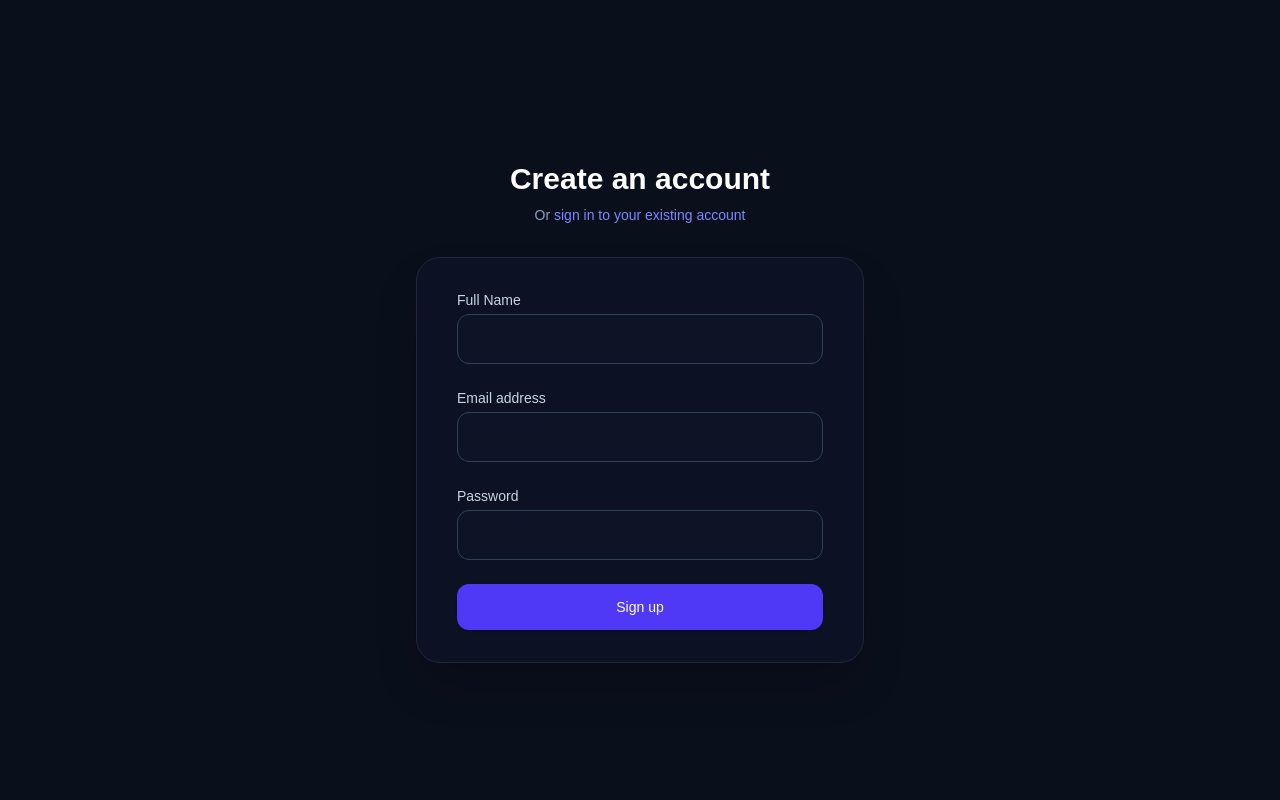
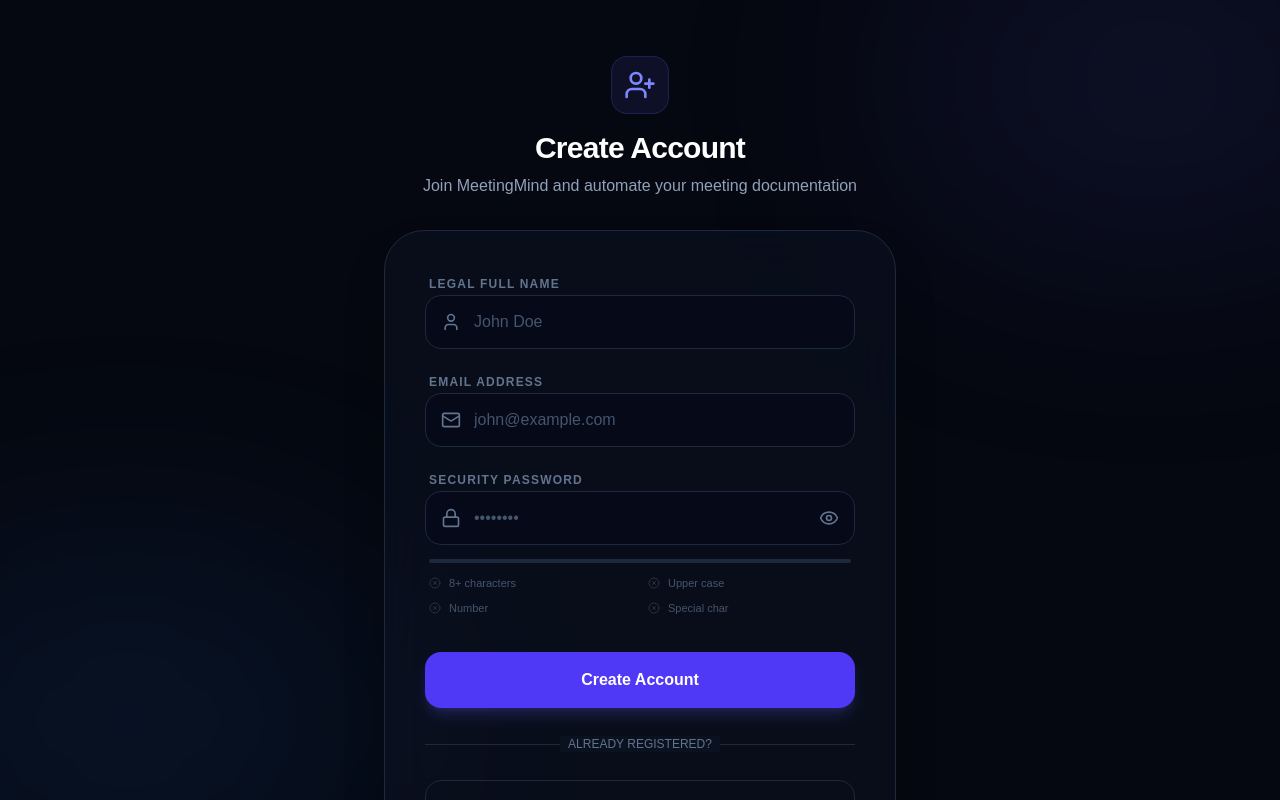
Before and after one commit to abi6374/Meetingapp, a Next.js app in the folder frontend/: page /signup in a window 1280 px wide. Shown: the top 800 px of the page. Built offline with nearby package versions, Linux system fonts and the light colour scheme; no server answers.

Commit message:
Login updated

```diff
--- a/frontend/src/app/(auth)/login/page.tsx
+++ b/frontend/src/app/(auth)/login/page.tsx
@@ -5,11 +5,22 @@
 import { useRouter } from 'next/navigation';
 import { useAuthStore } from '@/store/useAuthStore';
 import api from '@/lib/api';
-import { Loader2, AlertCircle } from 'lucide-react';
+import {
+  Loader2,
+  AlertCircle,
+  Mail,
+  Lock,
+  Eye,
+  EyeOff,
+  ArrowRight,
+  ShieldCheck
+} from 'lucide-react';
+import { motion } from 'framer-motion';
 
 export default function LoginPage() {
   const [email, setEmail] = useState('');
   const [password, setPassword] = useState('');
+  const [showPassword, setShowPassword] = useState(false);
   const [loading, setLoading] = useState(false);
   const [error, setError] = useState<string | null>(null);
 
@@ -23,13 +34,12 @@
 
     try {
       const formData = new FormData();
-      formData.append('username', email); // OAuth2 expects 'username'
+      formData.append('username', email);
       formData.append('password', password);
 
-    const res = await api.post('auth/login', formData);
+      const res = await api.post('auth/login', formData);
       const token = res.data.access_token;
 
-      // Fetch user data
       const meRes = await api.get('auth/me', {
         headers: { Authorization: `Bearer ${token}` }
       });
@@ -37,89 +47,142 @@
       setAuth(token, meRes.data);
       router.push('/dashboard');
     } catch (err: any) {
-      setError(err.response?.data?.detail || 'Failed to login');
+      setError(err.response?.data?.detail || 'Invalid email or password. Please try again.');
     } finally {
       setLoading(false);
     }
   };
 
   return (
-    <div className="min-h-screen bg-[#0a0f1c] text-slate-200 flex flex-col justify-center py-12 sm:px-6 lg:px-8 selection:bg-indigo-500/30">
-      <div className="sm:mx-auto sm:w-full sm:max-w-md">
-        <h2 className="mt-6 text-center text-3xl font-extrabold text-white">
-          Sign in to your account
-        </h2>
-        <p className="mt-2 text-center text-sm text-slate-400">
-          Or{' '}
-          <Link href="/signup" className="font-medium text-indigo-400 hover:text-indigo-300">
-            create a new account
-          </Link>
-        </p>
+    <div className="min-h-screen bg-[#050810] flex items-center justify-center p-4 selection:bg-indigo-500/30">
+      {/* Background blobs */}
+      <div className="fixed inset-0 overflow-hidden pointer-events-none">
+        <div className="absolute top-[-10%] left-[-10%] w-[40%] h-[40%] bg-indigo-500/10 rounded-full blur-[120px]"></div>
+        <div className="absolute bottom-[-10%] right-[-10%] w-[40%] h-[40%] bg-blue-500/10 rounded-full blur-[120px]"></div>
       </div>
 
-      <div className="mt-8 sm:mx-auto sm:w-full sm:max-w-md">
-        <div className="bg-slate-900/50 py-8 px-4 shadow-2xl border border-slate-800 sm:rounded-3xl sm:px-10">
-          <form className="space-y-6" onSubmit={handleLogin}>
+      <motion.div
+        initial={{ opacity: 0, y: 20 }}
+        animate={{ opacity: 1, y: 0 }}
+        transition={{ duration: 0.5 }}
+        className="w-full max-w-md relative z-10"
+      >
+        <div className="text-center mb-8">
+          <motion.div
+            initial={{ scale: 0.8 }}
+            animate={{ scale: 1 }}
+            className="inline-flex p-3 rounded-2xl bg-indigo-500/10 border border-indigo-500/20 text-indigo-400 mb-4"
+          >
+            <ShieldCheck className="w-8 h-8" />
+          </motion.div>
+          <h1 className="text-3xl font-extrabold text-white tracking-tight">Welcome Back</h1>
+          <p className="text-slate-400 mt-2">Enter your credentials to access your meetings</p>
+        </div>
+
+        <div className="bg-slate-900/40 backdrop-blur-xl border border-slate-800 p-8 rounded-[2.5rem] shadow-2xl">
+          <form className="space-y-5" onSubmit={handleLogin}>
             {error && (
-              <div className="p-4 bg-red-500/10 border border-red-500/20 text-red-400 rounded-xl flex items-center gap-3 text-sm">
+              <motion.div
+                initial={{ opacity: 0, x: -10 }}
+                animate={{ opacity: 1, x: 0 }}
+                className="p-4 bg-red-500/10 border border-red-500/20 text-red-400 rounded-2xl flex items-center gap-3 text-sm"
+              >
                 <AlertCircle className="w-5 h-5 shrink-0" />
                 {error}
-              </div>
+              </motion.div>
             )}
 
-            <div>
-              <label className="block text-sm font-medium text-slate-300">Email address</label>
-              <div className="mt-1">
+            <div className="space-y-1.5">
+              <label className="text-xs font-bold text-slate-500 uppercase tracking-widest ml-1">Email Address</label>
+              <div className="relative group">
+                <div className="absolute left-4 top-1/2 -translate-y-1/2 text-slate-500 group-focus-within:text-indigo-400 transition-colors">
+                  <Mail className="w-5 h-5" />
+                </div>
                 <input
                   type="email"
                   required
                   value={email}
                   onChange={(e) => setEmail(e.target.value)}
-                  className="appearance-none block w-full px-4 py-3 bg-slate-900/50 border border-slate-700 rounded-xl text-slate-200 placeholder-slate-500 focus:outline-none focus:ring-1 focus:ring-indigo-500 focus:border-indigo-500"
+                  placeholder="name@company.com"
+                  className="w-full pl-12 pr-4 py-3.5 bg-slate-950/50 border border-slate-800 rounded-2xl text-slate-200 placeholder-slate-600 focus:outline-none focus:ring-1 focus:ring-indigo-500 focus:border-indigo-500 transition-all"
                 />
               </div>
             </div>
 
-            <div>
-              <label className="block text-sm font-medium text-slate-300">Password</label>
-              <div className="mt-1">
+            <div className="space-y-1.5">
+              <div className="flex justify-between items-center ml-1">
+                <label className="text-xs font-bold text-slate-500 uppercase tracking-widest">Password</label>
+                <a href="#" className="text-[11px] font-bold text-indigo-400 hover:text-indigo-300 uppercase tracking-wider">Forgot?</a>
+              </div>
+              <div className="relative group">
+                <div className="absolute left-4 top-1/2 -translate-y-1/2 text-slate-500 group-focus-within:text-indigo-400 transition-colors">
+                  <Lock className="w-5 h-5" />
+                </div>
                 <input
-                  type="password"
+                  type={showPassword ? "text" : "password"}
                   required
                   value={password}
                   onChange={(e) => setPassword(e.target.value)}
-                  className="appearance-none block w-full px-4 py-3 bg-slate-900/50 border border-slate-700 rounded-xl text-slate-200 placeholder-slate-500 focus:outline-none focus:ring-1 focus:ring-indigo-500 focus:border-indigo-500"
+                  placeholder="••••••••"
+                  className="w-full pl-12 pr-12 py-3.5 bg-slate-950/50 border border-slate-800 rounded-2xl text-slate-200 placeholder-slate-600 focus:outline-none focus:ring-1 focus:ring-indigo-500 focus:border-indigo-500 transition-all"
                 />
+                <button
+                  type="button"
+                  onClick={() => setShowPassword(!showPassword)}
+                  className="absolute right-4 top-1/2 -translate-y-1/2 text-slate-500 hover:text-slate-300 transition-colors"
+                >
+                  {showPassword ? <EyeOff className="w-5 h-5" /> : <Eye className="w-5 h-5" />}
+                </button>
               </div>
             </div>
 
-            <div className="flex items-center justify-between">
-              <div className="flex items-center">
-                <input id="remember-me" name="remember-me" type="checkbox" className="h-4 w-4 text-indigo-500 focus:ring-indigo-500 border-slate-700 rounded bg-slate-900" />
-                <label htmlFor="remember-me" className="ml-2 block text-sm text-slate-400">
-                  Remember me
-                </label>
+            <div className="flex items-center gap-3 ml-1">
+              <input
+                id="remember-me"
+                type="checkbox"
+                className="w-4 h-4 rounded border-slate-800 bg-slate-950 text-indigo-600 focus:ring-indigo-500 focus:ring-offset-slate-900"
+              />
+              <label htmlFor="remember-me" className="text-sm text-slate-400 select-none">
+                Stay signed in
+              </label>
+            </div>
+
+            <div className="pt-2">
+              <button
+                type="submit"
+                disabled={loading}
+                className="w-full flex items-center justify-center gap-2 py-4 bg-indigo-600 hover:bg-indigo-500 text-white font-bold rounded-2xl transition-all shadow-lg shadow-indigo-500/20 active:scale-[0.98] disabled:opacity-50"
+              >
+                {loading ? <Loader2 className="w-5 h-5 animate-spin" /> : (
+                  <>
+                    Sign In <ArrowRight className="w-5 h-5" />
+                  </>
+                )}
+              </button>
+            </div>
+
+            <div className="relative py-4">
+              <div className="absolute inset-0 flex items-center">
+                <div className="w-full border-t border-slate-800"></div>
               </div>
-
-              <div className="text-sm">
-                <a href="#" className="font-medium text-indigo-400 hover:text-indigo-300">
-                  Forgot your password?
-                </a>
+              <div className="relative flex justify-center text-xs uppercase">
+                <span className="bg-[#0b121f] px-2 text-slate-500 font-medium">New to MeetingMind?</span>
               </div>
             </div>
 
-            <div>
-              <button
-                type="submit"
-                disabled={loading}
-                className="w-full flex justify-center py-3 px-4 border border-transparent rounded-xl shadow-sm text-sm font-medium text-white bg-indigo-600 hover:bg-indigo-500 focus:outline-none focus:ring-2 focus:ring-offset-2 focus:ring-offset-slate-900 focus:ring-indigo-500 disabled:opacity-50 transition-colors"
-              >
-                {loading ? <Loader2 className="w-5 h-5 animate-spin" /> : "Sign in"}
-              </button>
-            </div>
+            <Link
+              href="/signup"
+              className="w-full flex items-center justify-center py-3.5 border border-slate-800 hover:bg-slate-800/50 text-slate-300 font-semibold rounded-2xl transition-all"
+            >
+              Create Free Account
+            </Link>
           </form>
         </div>
-      </div>
+
+        <p className="text-center text-[10px] text-slate-600 font-medium uppercase tracking-[0.2em] mt-8">
+          Secure Multi-Tenant Cloud Architecture
+        </p>
+      </motion.div>
     </div>
   );
 }
--- a/frontend/src/app/(auth)/signup/page.tsx
+++ b/frontend/src/app/(auth)/signup/page.tsx
@@ -1,36 +1,78 @@
 'use client';
 
-import React, { useState } from 'react';
+import React, { useState, useEffect } from 'react';
 import Link from 'next/link';
 import { useRouter } from 'next/navigation';
 import { useAuthStore } from '@/store/useAuthStore';
 import api from '@/lib/api';
-import { Loader2, AlertCircle } from 'lucide-react';
+import {
+  Loader2,
+  AlertCircle,
+  User,
+  Mail,
+  Lock,
+  Eye,
+  EyeOff,
+  UserPlus,
+  CheckCircle2,
+  XCircle
+} from 'lucide-react';
+import { motion, AnimatePresence } from 'framer-motion';
 
 export default function SignupPage() {
   const [fullName, setFullName] = useState('');
   const [email, setEmail] = useState('');
   const [password, setPassword] = useState('');
+  const [showPassword, setShowPassword] = useState(false);
   const [loading, setLoading] = useState(false);
   const [error, setError] = useState<string | null>(null);
+
+  // Password Strength State
+  const [strength, setStrength] = useState(0);
+  const [checks, setChecks] = useState({
+    length: false,
+    number: false,
+    special: false,
+    upper: false
+  });
 
   const router = useRouter();
   const { setAuth } = useAuthStore();
 
+  useEffect(() => {
+    const newChecks = {
+      length: password.length >= 8,
+      number: /[0-9]/.test(password),
+      special: /[!@#$%^&*(),.?":{}|<>]/.test(password),
+      upper: /[A-Z]/.test(password)
+    };
+    setChecks(newChecks);
+
+    let s = 0;
+    if (newChecks.length) s += 25;
+    if (newChecks.number) s += 25;
+    if (newChecks.special) s += 25;
+    if (newChecks.upper) s += 25;
+    setStrength(s);
+  }, [password]);
+
   const handleSignup = async (e: React.FormEvent) => {
     e.preventDefault();
+    if (strength < 75) {
+      setError("Please choose a stronger password.");
+      return;
+    }
+
     setLoading(true);
     setError(null);
 
     try {
-      // Create user
       await api.post('auth/signup', {
         email,
         password,
         full_name: fullName
       });
 
-      // Auto-login after signup
       const formData = new FormData();
       formData.append('username', email);
       formData.append('password', password);
@@ -38,7 +80,6 @@
       const res = await api.post('auth/login', formData);
       const token = res.data.access_token;
 
-      // Fetch user data
       const meRes = await api.get('auth/me', {
         headers: { Authorization: `Bearer ${token}` }
       });
@@ -46,87 +87,175 @@
       setAuth(token, meRes.data);
       router.push('/dashboard');
     } catch (err: any) {
-      setError(err.response?.data?.detail || 'Failed to sign up');
+      setError(err.response?.data?.detail || 'Registration failed. This email may already be in use.');
     } finally {
       setLoading(false);
     }
   };
 
   return (
-    <div className="min-h-screen bg-[#0a0f1c] text-slate-200 flex flex-col justify-center py-12 sm:px-6 lg:px-8 selection:bg-indigo-500/30">
-      <div className="sm:mx-auto sm:w-full sm:max-w-md">
-        <h2 className="mt-6 text-center text-3xl font-extrabold text-white">
-          Create an account
-        </h2>
-        <p className="mt-2 text-center text-sm text-slate-400">
-          Or{' '}
-          <Link href="/login" className="font-medium text-indigo-400 hover:text-indigo-300">
-            sign in to your existing account
-          </Link>
-        </p>
+    <div className="min-h-screen bg-[#050810] flex items-center justify-center p-4 selection:bg-indigo-500/30">
+      {/* Background blobs */}
+      <div className="fixed inset-0 overflow-hidden pointer-events-none">
+        <div className="absolute top-[-10%] right-[-10%] w-[40%] h-[40%] bg-indigo-500/10 rounded-full blur-[120px]"></div>
+        <div className="absolute bottom-[-10%] left-[-10%] w-[40%] h-[40%] bg-blue-500/10 rounded-full blur-[120px]"></div>
       </div>
 
-      <div className="mt-8 sm:mx-auto sm:w-full sm:max-w-md">
-        <div className="bg-slate-900/50 py-8 px-4 shadow-2xl border border-slate-800 sm:rounded-3xl sm:px-10">
-          <form className="space-y-6" onSubmit={handleSignup}>
-            {error && (
-              <div className="p-4 bg-red-500/10 border border-red-500/20 text-red-400 rounded-xl flex items-center gap-3 text-sm">
-                <AlertCircle className="w-5 h-5 shrink-0" />
-                {error}
-              </div>
-            )}
+      <motion.div
+        initial={{ opacity: 0, y: 20 }}
+        animate={{ opacity: 1, y: 0 }}
+        transition={{ duration: 0.5 }}
+        className="w-full max-w-lg relative z-10 py-10"
+      >
+        <div className="text-center mb-8">
+          <motion.div
+            initial={{ scale: 0.8 }}
+            animate={{ scale: 1 }}
+            className="inline-flex p-3 rounded-2xl bg-indigo-500/10 border border-indigo-500/20 text-indigo-400 mb-4"
+          >
+            <UserPlus className="w-8 h-8" />
+          </motion.div>
+          <h1 className="text-3xl font-extrabold text-white tracking-tight">Create Account</h1>
+          <p className="text-slate-400 mt-2">Join MeetingMind and automate your meeting documentation</p>
+        </div>
 
-            <div>
-              <label className="block text-sm font-medium text-slate-300">Full Name</label>
-              <div className="mt-1">
+        <div className="bg-slate-900/40 backdrop-blur-xl border border-slate-800 p-8 md:p-10 rounded-[2.5rem] shadow-2xl">
+          <form className="space-y-5" onSubmit={handleSignup}>
+            <AnimatePresence mode='wait'>
+              {error && (
+                <motion.div
+                  initial={{ opacity: 0, height: 0 }}
+                  animate={{ opacity: 1, height: 'auto' }}
+                  exit={{ opacity: 0, height: 0 }}
+                  className="p-4 bg-red-500/10 border border-red-500/20 text-red-400 rounded-2xl flex items-center gap-3 text-sm"
+                >
+                  <AlertCircle className="w-5 h-5 shrink-0" />
+                  {error}
+                </motion.div>
+              )}
+            </AnimatePresence>
+
+            <div className="space-y-1.5">
+              <label className="text-xs font-bold text-slate-500 uppercase tracking-widest ml-1">Legal Full Name</label>
+              <div className="relative group">
+                <div className="absolute left-4 top-1/2 -translate-y-1/2 text-slate-500 group-focus-within:text-indigo-400 transition-colors">
+                  <User className="w-5 h-5" />
+                </div>
                 <input
                   type="text"
                   required
                   value={fullName}
                   onChange={(e) => setFullName(e.target.value)}
-                  className="appearance-none block w-full px-4 py-3 bg-slate-900/50 border border-slate-700 rounded-xl text-slate-200 placeholder-slate-500 focus:outline-none focus:ring-1 focus:ring-indigo-500 focus:border-indigo-500"
+                  placeholder="John Doe"
+                  className="w-full pl-12 pr-4 py-3.5 bg-slate-950/50 border border-slate-800 rounded-2xl text-slate-200 placeholder-slate-600 focus:outline-none focus:ring-1 focus:ring-indigo-500 focus:border-indigo-500 transition-all"
                 />
               </div>
             </div>
 
-            <div>
-              <label className="block text-sm font-medium text-slate-300">Email address</label>
-              <div className="mt-1">
+            <div className="space-y-1.5">
+              <label className="text-xs font-bold text-slate-500 uppercase tracking-widest ml-1">Email Address</label>
+              <div className="relative group">
+                <div className="absolute left-4 top-1/2 -translate-y-1/2 text-slate-500 group-focus-within:text-indigo-400 transition-colors">
+                  <Mail className="w-5 h-5" />
+                </div>
                 <input
                   type="email"
                   required
                   value={email}
                   onChange={(e) => setEmail(e.target.value)}
-                  className="appearance-none block w-full px-4 py-3 bg-slate-900/50 border border-slate-700 rounded-xl text-slate-200 placeholder-slate-500 focus:outline-none focus:ring-1 focus:ring-indigo-500 focus:border-indigo-500"
+                  placeholder="john@example.com"
+                  className="w-full pl-12 pr-4 py-3.5 bg-slate-950/50 border border-slate-800 rounded-2xl text-slate-200 placeholder-slate-600 focus:outline-none focus:ring-1 focus:ring-indigo-500 focus:border-indigo-500 transition-all"
                 />
               </div>
             </div>
 
-            <div>
-              <label className="block text-sm font-medium text-slate-300">Password</label>
-              <div className="mt-1">
+            <div className="space-y-1.5">
+              <label className="text-xs font-bold text-slate-500 uppercase tracking-widest ml-1">Security Password</label>
+              <div className="relative group">
+                <div className="absolute left-4 top-1/2 -translate-y-1/2 text-slate-500 group-focus-within:text-indigo-400 transition-colors">
+                  <Lock className="w-5 h-5" />
+                </div>
                 <input
-                  type="password"
+                  type={showPassword ? "text" : "password"}
                   required
                   value={password}
                   onChange={(e) => setPassword(e.target.value)}
-                  className="appearance-none block w-full px-4 py-3 bg-slate-900/50 border border-slate-700 rounded-xl text-slate-200 placeholder-slate-500 focus:outline-none focus:ring-1 focus:ring-indigo-500 focus:border-indigo-500"
+                  placeholder="••••••••"
+                  className="w-full pl-12 pr-12 py-3.5 bg-slate-950/50 border border-slate-800 rounded-2xl text-slate-200 placeholder-slate-600 focus:outline-none focus:ring-1 focus:ring-indigo-500 focus:border-indigo-500 transition-all"
                 />
+                <button
+                  type="button"
+                  onClick={() => setShowPassword(!showPassword)}
+                  className="absolute right-4 top-1/2 -translate-y-1/2 text-slate-500 hover:text-slate-300 transition-colors"
+                >
+                  {showPassword ? <EyeOff className="w-5 h-5" /> : <Eye className="w-5 h-5" />}
+                </button>
+              </div>
+
+              {/* Strength Meter */}
+              <div className="px-1 pt-2">
+                <div className="h-1 w-full bg-slate-800 rounded-full overflow-hidden">
+                  <motion.div
+                    initial={{ width: 0 }}
+                    animate={{ width: `${strength}%` }}
+                    className={`h-full transition-colors duration-500 ${
+                      strength <= 25 ? 'bg-red-500' :
+                      strength <= 50 ? 'bg-amber-500' :
+                      strength <= 75 ? 'bg-blue-500' :
+                      'bg-emerald-500'
+                    }`}
+                  />
+                </div>
+                <div className="grid grid-cols-2 gap-x-4 gap-y-2 mt-3">
+                  <PasswordCheck label="8+ characters" met={checks.length} />
+                  <PasswordCheck label="Upper case" met={checks.upper} />
+                  <PasswordCheck label="Number" met={checks.number} />
+                  <PasswordCheck label="Special char" met={checks.special} />
+                </div>
               </div>
             </div>
 
-            <div>
+            <div className="pt-4">
               <button
                 type="submit"
                 disabled={loading}
-                className="w-full flex justify-center py-3 px-4 border border-transparent rounded-xl shadow-sm text-sm font-medium text-white bg-indigo-600 hover:bg-indigo-500 focus:outline-none focus:ring-2 focus:ring-offset-2 focus:ring-offset-slate-900 focus:ring-indigo-500 disabled:opacity-50 transition-colors"
+                className="w-full flex items-center justify-center gap-2 py-4 bg-indigo-600 hover:bg-indigo-500 text-white font-bold rounded-2xl transition-all shadow-lg shadow-indigo-500/20 active:scale-[0.98] disabled:opacity-50"
               >
-                {loading ? <Loader2 className="w-5 h-5 animate-spin" /> : "Sign up"}
+                {loading ? <Loader2 className="w-5 h-5 animate-spin" /> : "Create Account"}
               </button>
             </div>
+
+            <div className="relative py-2">
+              <div className="absolute inset-0 flex items-center">
+                <div className="w-full border-t border-slate-800"></div>
+              </div>
+              <div className="relative flex justify-center text-xs uppercase">
+                <span className="bg-[#0b121f] px-2 text-slate-500 font-medium">Already registered?</span>
+              </div>
+            </div>
+
+            <Link
+              href="/login"
+              className="w-full flex items-center justify-center py-3.5 border border-slate-800 hover:bg-slate-800/50 text-slate-300 font-semibold rounded-2xl transition-all"
+            >
+              Sign In to Existing Account
+            </Link>
           </form>
         </div>
-      </div>
+
+        <p className="text-center text-[10px] text-slate-600 font-medium uppercase tracking-[0.2em] mt-8">
+          Compliance Verified • GDPR Ready
+        </p>
+      </motion.div>
     </div>
   );
 }
+
+function PasswordCheck({ label, met }: { label: string, met: boolean }) {
+  return (
+    <div className={`flex items-center gap-2 text-[11px] font-medium transition-colors ${met ? 'text-emerald-400' : 'text-slate-600'}`}>
+      {met ? <CheckCircle2 className="w-3 h-3" /> : <XCircle className="w-3 h-3 opacity-50" />}
+      {label}
+    </div>
+  );
+}
```
